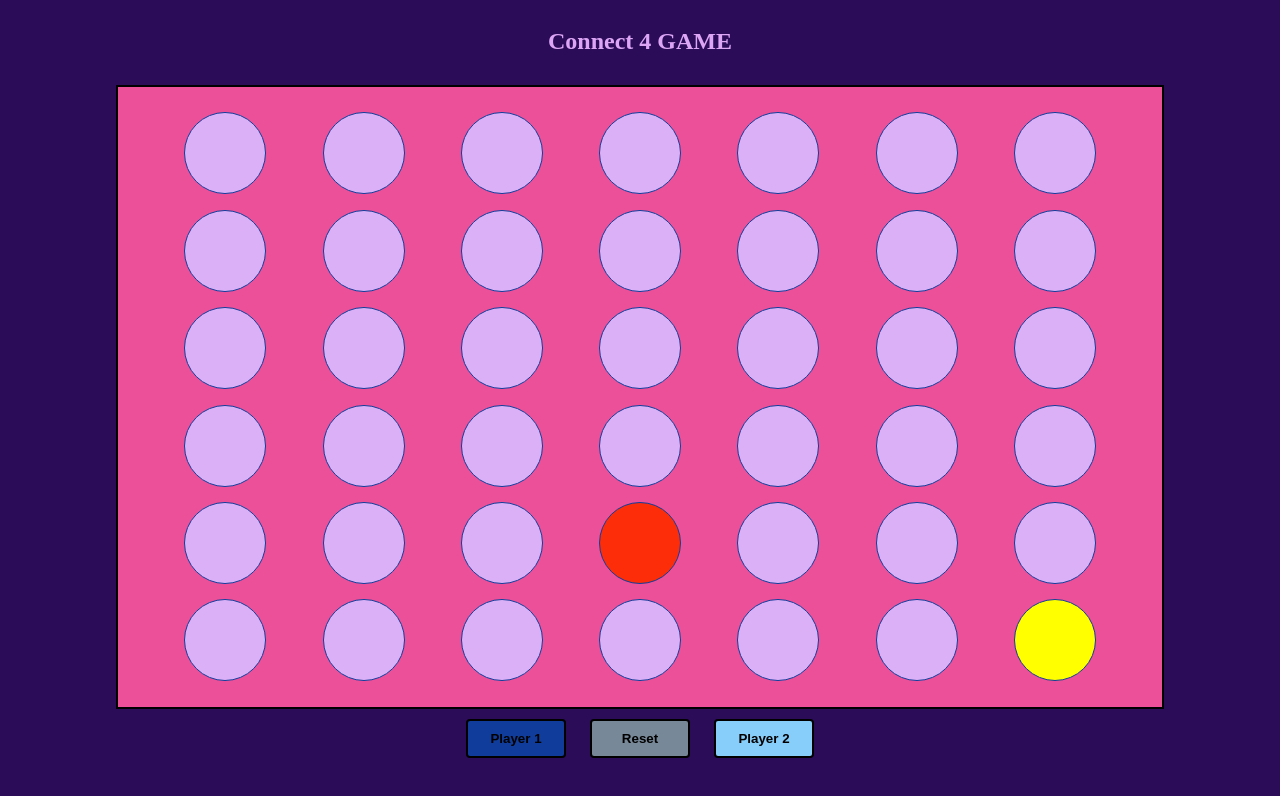
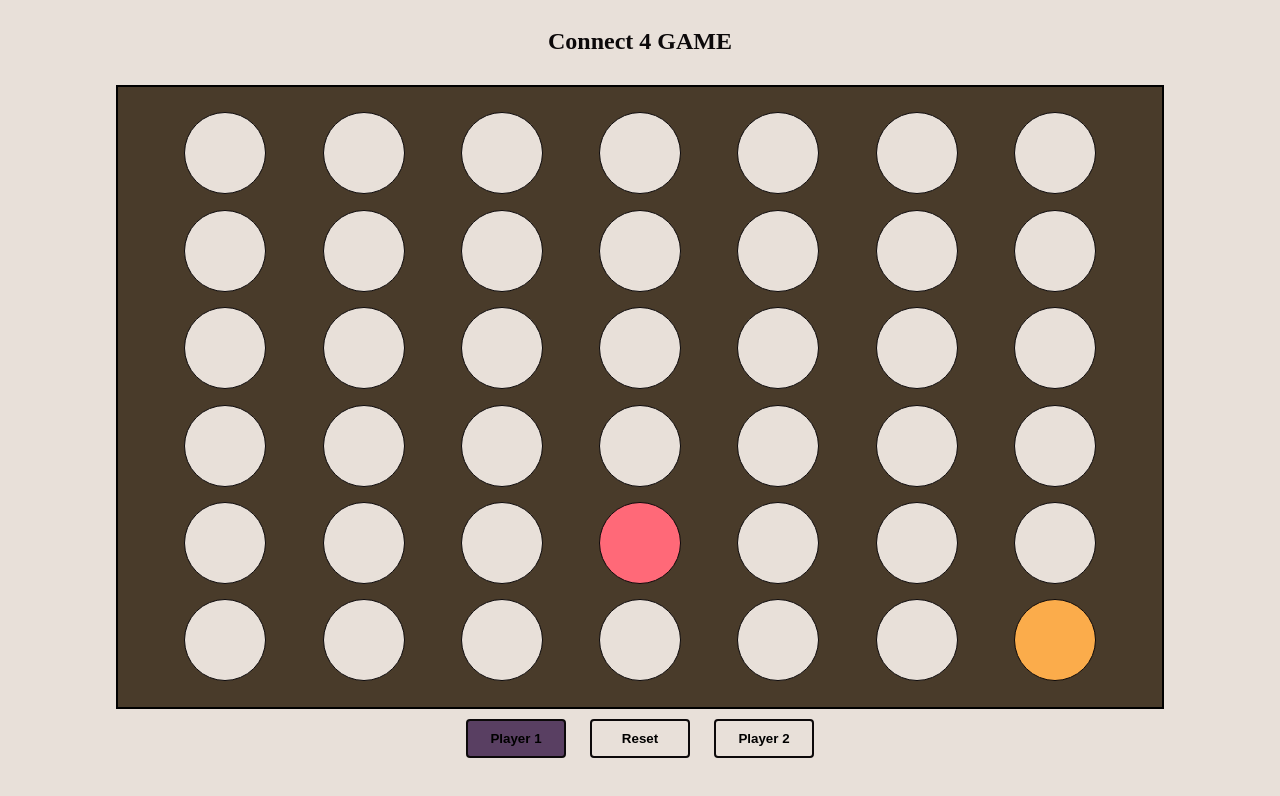
Before and after one commit to mariya-podosinova/connect4, a plain HTML site: page index.html in a window 1280 px wide. Drawn offline with Linux system fonts and the light colour scheme.

Commit message:
update style

```diff
--- a/main.css
+++ b/main.css
@@ -1,7 +1,7 @@
 body {
   text-align: center;
-  background-color: #2b0c59;
-  color: #dca6f5;
+  background-color: #e8e0d9;
+  color: #0c090a;
 }
 
 .board {
@@ -9,7 +9,7 @@ body {
   height: 600px;
   padding: 10px;
   margin: 10px;
-  background-color: rgb(235, 80, 153);
+  background-color: #493b2a;
   border: 2px solid black;
   display: flex;
   justify-content: space-evenly;
@@ -32,8 +32,8 @@ body {
   width: 80px;
   height: 80px;
   border-radius: 50%;
-  background-color: #dcb0f6;
-  border: 1px solid #103d9b;
+  background-color: #e8e0d9;
+  border: 1px solid #0c090a;
 }
 
 .btn {
@@ -41,21 +41,21 @@ body {
   margin: 0 10px;
   padding: 10px;
   font-weight: bold;
-  background-color: lightskyblue;
+  background-color: #e8e0d9;
   color: black;
-  border: 2px solid black;
+  border: 2px solid #0c090a;
   border-radius: 4px;
 }
 .active-btn {
-  background-color: #103d9b;
+  background-color: #593f62;
 }
 .reset-btn {
-  background-color: lightslategray;
+  background-color: #e8e0d9;
 }
 
 .yellow {
-  background-color: yellow;
+  background-color: #fbac4b;
 }
 .red {
-  background-color: rgb(252, 45, 8);
+  background-color: #ff6978;
 }
```
